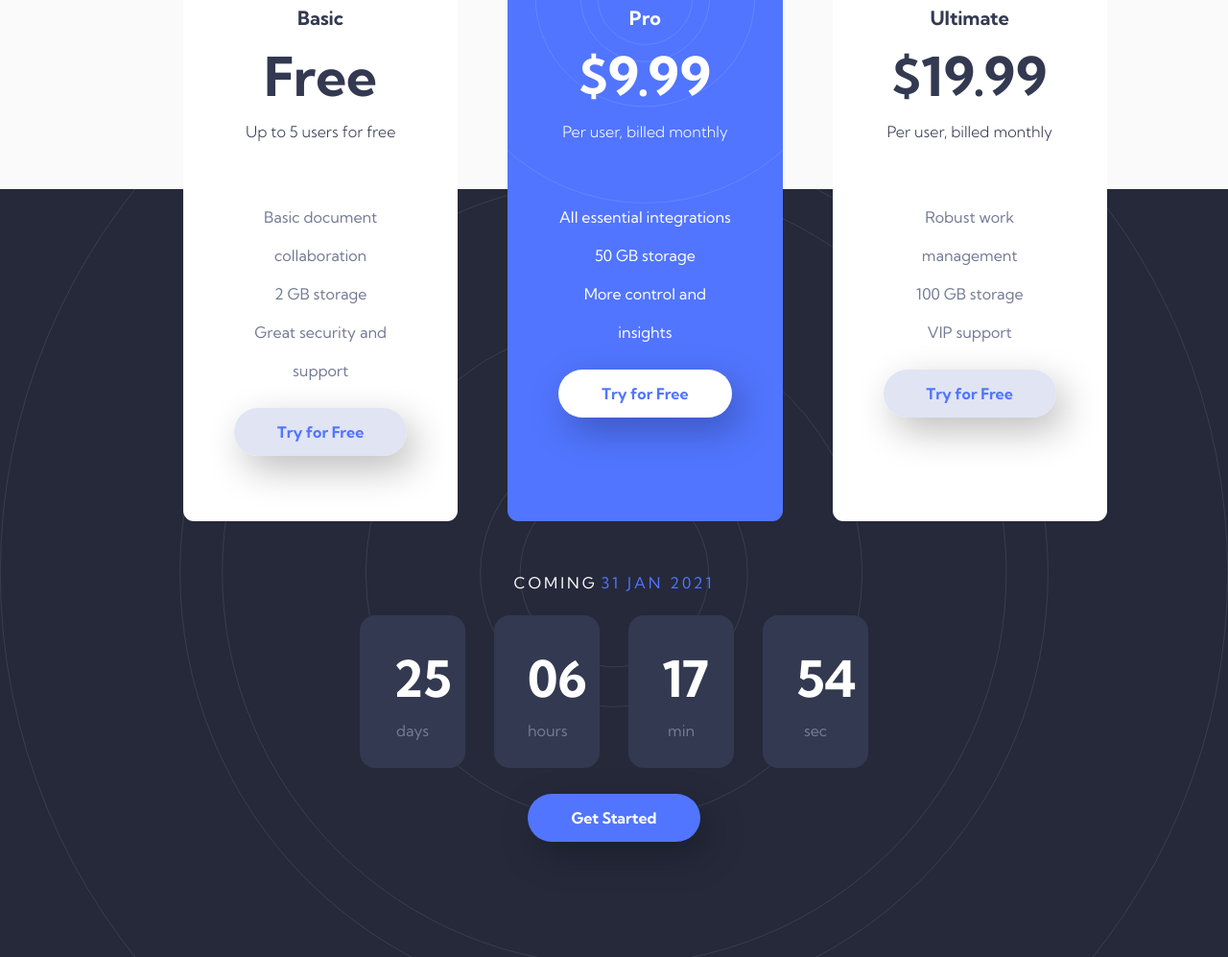
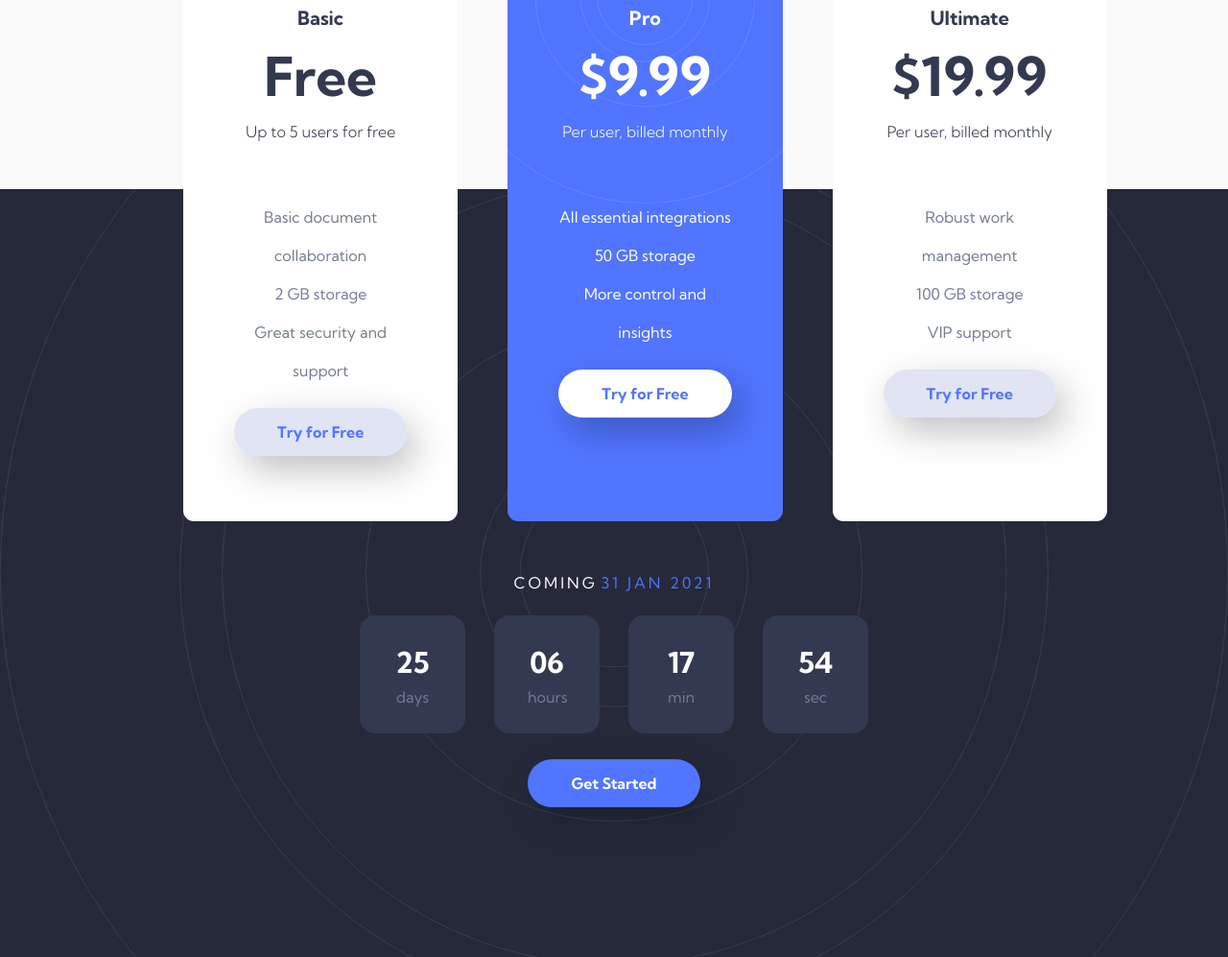
Before and after one commit to AndyBeable/officelite, a website: page index.html in a window 1280 px wide. Shown: the part 803-1800 px from the top of the page at 96% size. Drawn offline with nearby package versions, Linux system fonts and the light colour scheme; files that its build step writes are made by us from their sources.

Commit message:
third commit

```diff
--- a/sass/layout/_countdown.scss
+++ b/sass/layout/_countdown.scss
@@ -98,7 +98,7 @@
     color: $color-white;
 
     @media screen and (min-width: 760px) {
-      font-size: 5.2rem;
+      font-size: 3rem;
     }
   }
 
```
